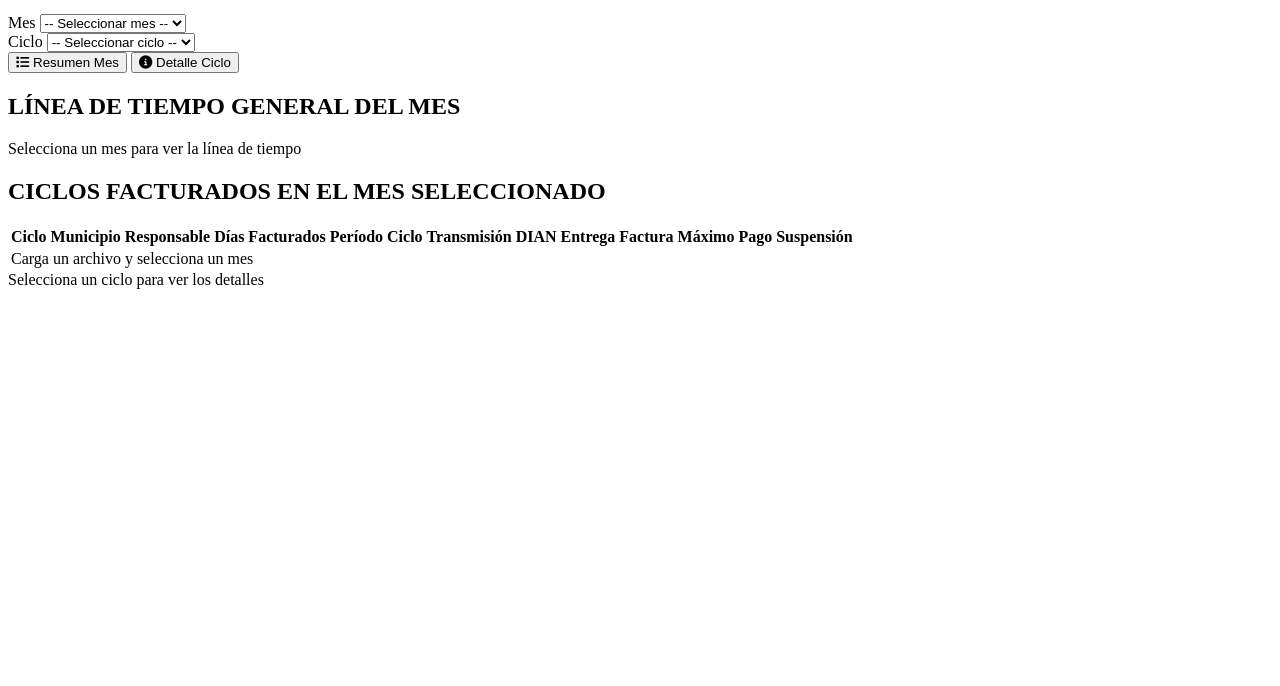
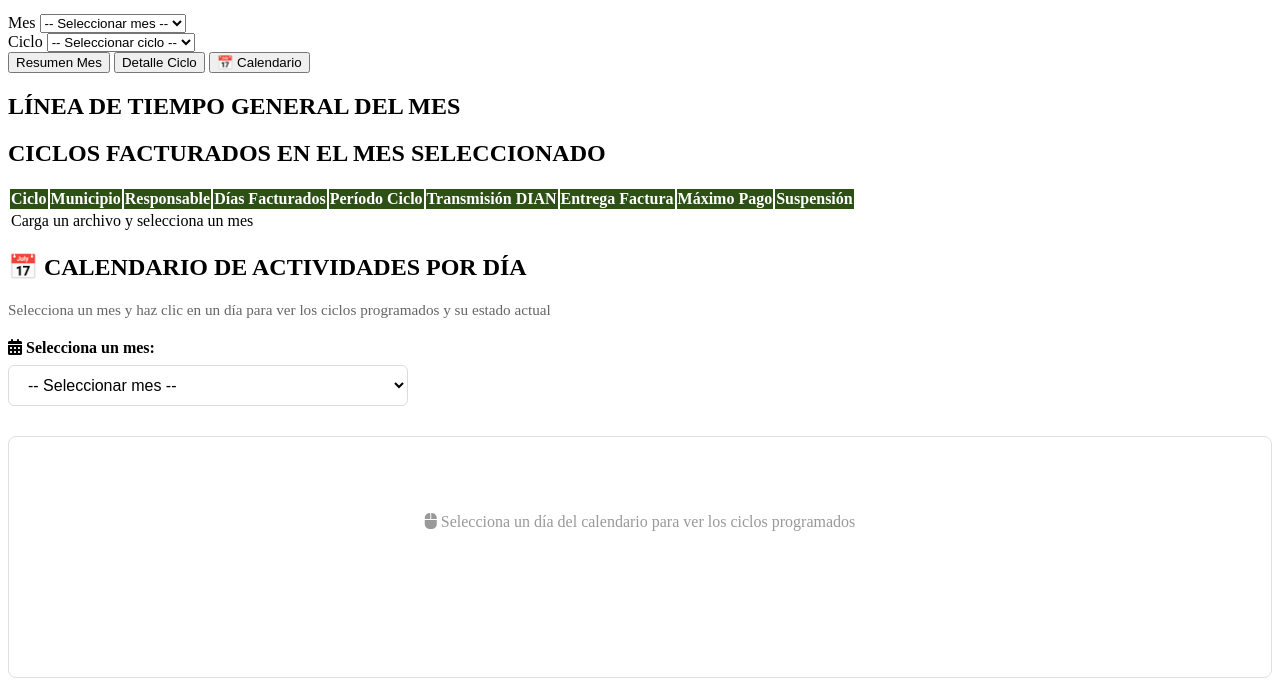
Before and after one commit to Stivenjimenez08/DASHBOARDFACTURACION, a Flask app: page / in a window 1280 px wide. Shown: the part 157-843 px from the top of the page. Before the commit the page ends 446 px from the top, so only its background shows below. Run offline with Flask 3, Linux system fonts and the light colour scheme; data that the repository does not hold is empty.

Commit message:
Update index.html
vista para calendario interactuable

```diff
--- a/templates/index.html
+++ b/templates/index.html
@@ -3,9 +3,9 @@
 <head>
     <meta charset="UTF-8">
     <meta name="viewport" content="width=device-width, initial-scale=1.0">
-    <title>Ciclos de Facturación - EDEQ</title>
-    <link rel="stylesheet" href="{{ url_for('static', filename='css/style.css') }}">
+    <title>CICLOS DE FACTURACIÓN - Dashboard</title>
     <link rel="stylesheet" href="https://cdnjs.cloudflare.com/ajax/libs/font-awesome/6.4.0/css/all.min.css">
+    <link rel="stylesheet" href="static/css/style.css">
 </head>
 <body>
     <div class="container">
@@ -23,45 +23,47 @@
             </div>
         </header>
 
-        <!-- SELECTOR DE MES/CICLO -->
-        <div class="controls">
-            <div class="select-group">
-                <label>Mes</label>
+        <!-- SELECTORES Y BOTONES -->
+        <div class="controls-section">
+            <div class="selectors">
+                <div class="selector-group">
+                    <label for="monthSelect">Mes</label>
                     <select id="monthSelect">
                         <option value="">-- Seleccionar mes --</option>
                     </select>
                 </div>
-            <div class="select-group">
-                <label>Ciclo</label>
+
+                <div class="selector-group">
+                    <label for="cicloSelect">Ciclo</label>
                     <select id="cicloSelect">
                         <option value="">-- Seleccionar ciclo --</option>
                     </select>
                 </div>
-            <div class="view-toggle">
-                <button class="toggle-btn active" data-page="1">
-                    <i class="fas fa-list"></i> Resumen Mes
-                </button>
-                <button class="toggle-btn" data-page="2">
-                    <i class="fas fa-info-circle"></i> Detalle Ciclo
-                </button>
+            </div>
+
+            <div class="buttons-container">
+                <button class="toggle-btn active" data-page="1">Resumen Mes</button>
+                <button class="toggle-btn" data-page="2">Detalle Ciclo</button>
+                <button class="toggle-btn" data-page="3">📅 Calendario</button>
             </div>
         </div>
 
+        <!-- ============================================================ -->
         <!-- PÁGINA 1: RESUMEN DEL MES -->
+        <!-- ============================================================ -->
         <div id="page1" class="page active">
-            <section class="timeline-section">
-                <h2>LÍNEA DE TIEMPO GENERAL DEL MES</h2>
-                <div id="monthTimeline" class="timeline-container">
-                    <div class="timeline-placeholder">Selecciona un mes para ver la línea de tiempo</div>
-                </div>
-            </section>
+            <div class="page-content">
 
-            <section class="table-section">
-                <h2>CICLOS FACTURADOS EN EL MES SELECCIONADO</h2>
-                <div id="monthTableContainer" class="table-container">
-                    <table id="monthTable" class="data-table">
+                <!-- LÍNEA DE TIEMPO GENERAL DEL MES -->
+                <h2 class="section-title">LÍNEA DE TIEMPO GENERAL DEL MES</h2>
+                <div id="monthTimeline" class="timeline-container"></div>
+
+                <!-- TABLA DE CICLOS -->
+                <h2 class="section-title">CICLOS FACTURADOS EN EL MES SELECCIONADO</h2>
+                <div class="table-container">
+                    <table class="data-table">
                         <thead>
-                            <tr>
+                            <tr style="background: #2d5016; color: white;">
                                 <th>Ciclo</th>
                                 <th>Municipio</th>
                                 <th>Responsable</th>
@@ -74,86 +76,122 @@
                             </tr>
                         </thead>
                         <tbody id="monthTableBody">
-                            <tr><td colspan="9" class="empty">Carga un archivo y selecciona un mes</td></tr>
+                            <tr>
+                                <td colspan="9" class="empty">Carga un archivo y selecciona un mes</td>
+                            </tr>
                         </tbody>
                     </table>
                 </div>
-                <div id="totalCiclos" class="total-info"></div>
-            </section>
+                <div id="totalCiclos" style="margin-top: 15px; text-align: right;"></div>
+
+            </div>
         </div>
 
-        <!-- PÁGINA 2: DETALLE CICLO -->
+        <!-- ============================================================ -->
+        <!-- PÁGINA 2: DETALLE DEL CICLO -->
+        <!-- ============================================================ -->
         <div id="page2" class="page">
-            <div id="cicloDetailContainer">
-                <div class="detail-placeholder">Selecciona un ciclo para ver los detalles</div>
+            <div class="page-content">
+                <div id="cicloDetailContainer"></div>
+            </div>
+        </div>
+
+        <!-- TEMPLATE PARA DETALLE CICLO -->
+        <template id="cicloDetailTemplate">
+            <div class="detail-section">
+                <!-- INFORMACIÓN GENERAL -->
+                <h2 class="section-title">INFORMACIÓN GENERAL DEL CICLO</h2>
+                <div class="info-cards">
+                    <div class="info-card">
+                        <i class="fas fa-list-check"></i>
+                        <div>
+                            <div class="label">Ciclo</div>
+                            <div id="detail-ciclo" class="value">-</div>
+                        </div>
+                    </div>
+                    <div class="info-card">
+                        <i class="fas fa-map-marker-alt"></i>
+                        <div>
+                            <div class="label">Municipios</div>
+                            <div id="detail-municipio" class="value">-</div>
+                        </div>
+                    </div>
+                    <div class="info-card">
+                        <i class="fas fa-user-tie"></i>
+                        <div>
+                            <div class="label">Responsable de Facturación</div>
+                            <div id="detail-analista" class="value">-</div>
+                        </div>
+                    </div>
+                    <div class="info-card">
+                        <i class="fas fa-calendar-days"></i>
+                        <div>
+                            <div class="label">Días Facturados (Consumo)</div>
+                            <div id="detail-dias" class="value">-</div>
+                        </div>
+                    </div>
+                    <div class="info-card">
+                        <i class="fas fa-hourglass-end"></i>
+                        <div>
+                            <div class="label">Período del Ciclo</div>
+                            <div id="detail-periodo" class="value">-</div>
                         </div>
                     </div>
                 </div>
 
-    <!-- TEMPLATE: Detalle ciclo -->
-    <template id="cicloDetailTemplate">
-        <section class="info-section">
-            <h2>INFORMACIÓN GENERAL DEL CICLO</h2>
-            <div class="info-grid">
-                <div class="info-card">
-                    <i class="fas fa-layer-group"></i>
-                    <div>
-                        <small>Ciclo</small>
-                        <p id="detail-ciclo"></p>
-                    </div>
-                </div>
-                <div class="info-card">
-                    <i class="fas fa-map-pin"></i>
-                    <div>
-                        <small>Municipios</small>
-                        <p id="detail-municipio"></p>
-                    </div>
-                </div>
-                <div class="info-card">
-                    <i class="fas fa-user"></i>
-                    <div>
-                        <small>Responsable de Facturación</small>
-                        <p id="detail-analista"></p>
-                    </div>
-                </div>
-                <div class="info-card">
-                    <i class="fas fa-calendar-alt"></i>
-                    <div>
-                        <small>Días Facturados (Consumo)</small>
-                        <p id="detail-dias"></p>
-                    </div>
-                </div>
-                <div class="info-card">
-                    <i class="fas fa-hourglass-start"></i>
-                    <div>
-                        <small>Período del Ciclo</small>
-                        <p id="detail-periodo"></p>
-                    </div>
-                </div>
-            </div>
-        </section>
+                <!-- LÍNEA DE TIEMPO DEL CICLO -->
+                <h2 class="section-title">LÍNEA DE TIEMPO DEL CICLO SELECCIONADO</h2>
+                <div id="cicloTimeline" class="timeline-container"></div>
 
-        <section class="timeline-section">
-            <h2>LÍNEA DE TIEMPO DEL CICLO SELECCIONADO</h2>
-            <div id="cicloTimeline" class="timeline-container"></div>
-        </section>
-
-        <section class="detail-section">
-            <div style="display: grid; grid-template-columns: 1fr 1fr; gap: 30px;">
-                <div>
-                    <h3>DETALLE DEL CICLO</h3>
+                <!-- DETALLE DEL CICLO -->
+                <h2 class="section-title">DETALLE DEL CICLO</h2>
+                <div class="table-container">
                     <table class="detail-table">
                         <tbody id="detailTable"></tbody>
                     </table>
                 </div>
-                <div>
-                    <h3>DÍAS FACTURADOS (CONSUMO)</h3>
+
+                <!-- CALENDARIO DE CONSUMO -->
+                <h2 class="section-title">DÍAS FACTURADOS (CONSUMO)</h2>
                 <div id="cicloCalendar" class="calendar-container"></div>
             </div>
-            </div>
-        </section>
         </template>
 
-    <script src="{{ url_for('static', filename='js/main.js') }}"></script>
+        <!-- ============================================================ -->
+        <!-- PÁGINA 3: CALENDARIO (NUEVA) -->
+        <!-- ============================================================ -->
+        <div id="page3" class="page">
+            <div class="page-content">
+                <h2 class="section-title">📅 CALENDARIO DE ACTIVIDADES POR DÍA</h2>
+                <p style="color: #666; margin-bottom: 20px; font-size: 0.95em;">
+                    Selecciona un mes y haz clic en un día para ver los ciclos programados y su estado actual
+                </p>
+
+                <!-- SELECTOR DE MES PARA CALENDARIO -->
+                <div class="calendar-filters">
+                    <label for="monthSelectCal" style="display: block; margin-bottom: 8px; font-weight: 600;">
+                        <i class="fas fa-calendar-alt"></i> Selecciona un mes:
+                    </label>
+                    <select id="monthSelectCal">
+                        <option value="">-- Seleccionar mes --</option>
+                    </select>
+                </div>
+
+                <!-- CALENDARIO INTERACTIVO -->
+                <div id="calendarView" class="calendar-view"></div>
+
+                <!-- DETALLES DEL DÍA SELECCIONADO -->
+                <div id="dayDetailsContainer" class="day-details">
+                    <p style="color: #999; text-align: center; padding: 40px 20px;">
+                        <i class="fas fa-mouse"></i> Selecciona un día del calendario para ver los ciclos programados
+                    </p>
+                </div>
+
+            </div>
+        </div>
+
+    </div>
+
+    <script src="static/js/main.js"></script>
 </body>
 </html>
```
Lines whose indentation alone changed are shown as unchanged.
